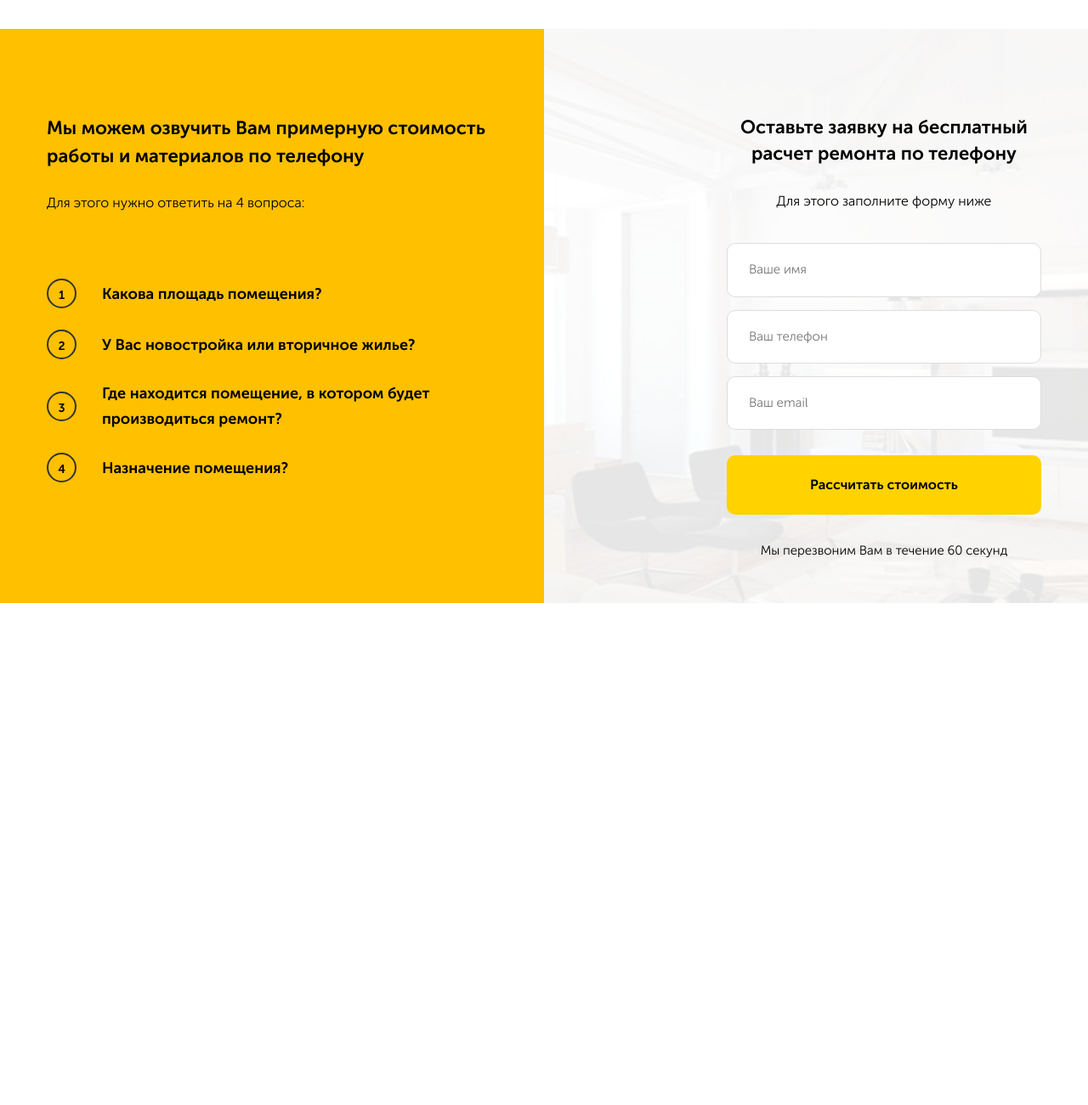
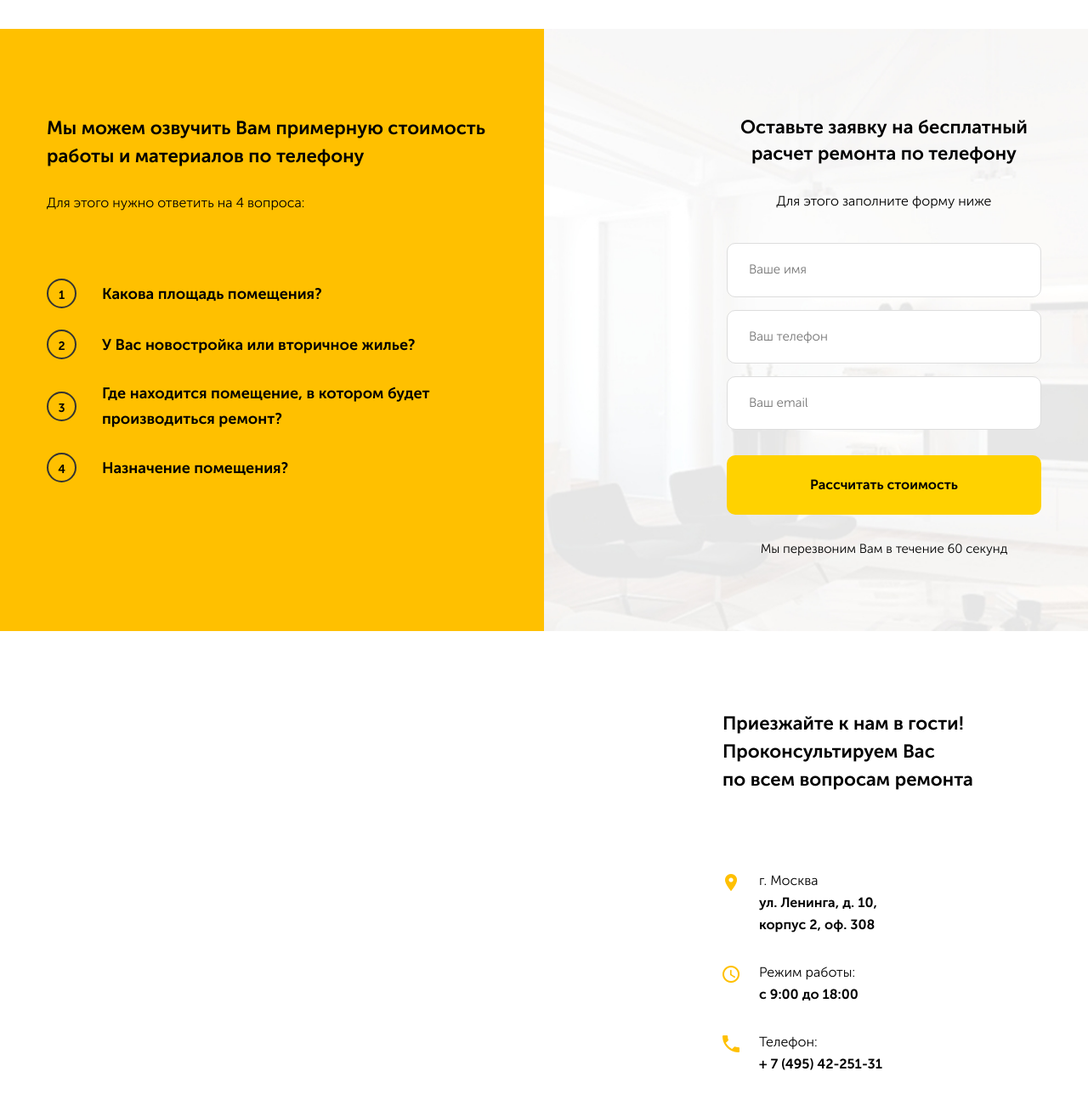
Before and after one commit to anapa96/repair, a PHP site: page / in a window 1280 px wide. Shown: the part 3763-5064 px from the top of the page at 85% size. Before the commit the page ends 4473 px from the top, so only its background shows below. Run offline with PHP 8.4, Linux system fonts and the light colour scheme.

Commit message:
сверстана и адаптированна секция футер. Исправленны сообщения об ошибках в формах

```diff
--- a/src/css/style.css
+++ b/src/css/style.css
@@ -880,6 +888,7 @@
   background-size: 50%, contain;
   background-repeat: repeat-y, no-repeat;
   padding-top: 78px;
+  padding-bottom: 85px;
 }
 
 .brif-block {
@@ -912,7 +921,7 @@
   width: 100%;
   max-width: 370px;
   margin-top: 15px;
-  margin-bottom: 30px;
+  margin-bottom: 28px;
 }
 
 .interview {
@@ -1084,6 +1093,121 @@
     margin: auto;
     font-size: 14px;
     line-height: 24px;
+  }
+}
+
+/*Стили для footer*/
+.footer {
+  position: relative;
+}
+
+.map {
+  position: absolute;
+  left: 0;
+  top: 0;
+  width: 50%;
+}
+
+.contacts {
+  -ms-flex-preferred-size: 50%;
+      flex-basis: 50%;
+  padding-top: 70px;
+  padding-left: 210px;
+}
+
+.contacts__title {
+  font-family: 'Museo Sans Bold', sans-serif;
+  font-weight: 700;
+  font-size: 22px;
+  margin-bottom: 95px;
+  line-height: 33px;
+}
+
+.contacts-block {
+  display: -webkit-box;
+  display: -ms-flexbox;
+  display: flex;
+  -webkit-box-pack: end;
+      -ms-flex-pack: end;
+          justify-content: flex-end;
+}
+
+.contacts-list {
+  padding: 0;
+  list-style-type: none;
+}
+
+.contacts-list__item {
+  display: -webkit-box;
+  display: -ms-flexbox;
+  display: flex;
+  -webkit-box-align: start;
+      -ms-flex-align: start;
+          align-items: flex-start;
+  margin-bottom: 35px;
+}
+
+.contacts-list__text {
+  width: 150px;
+  font-size: 16px;
+  line-height: 26px;
+  margin-top: -5px;
+}
+
+.contacts-list__text_bold {
+  font-family: 'Museo Sans Bold', sans-serif;
+  font-weight: 700;
+}
+
+.contacts-list__link {
+  font-family: 'Museo Sans Bold', sans-serif;
+  font-weight: 700;
+  text-decoration: none;
+  color: black;
+}
+
+.contacts-list__icon {
+  width: 20px;
+  height: 20px;
+  text-align: center;
+  line-height: 20px;
+  margin-right: 23px;
+}
+
+@media (max-width: 1200px) {
+  .contacts {
+    padding-left: 30px;
+  }
+}
+
+@media (max-width: 768px) {
+  .footer {
+    display: -webkit-box;
+    display: -ms-flexbox;
+    display: flex;
+    -webkit-box-orient: vertical;
+    -webkit-box-direction: reverse;
+        -ms-flex-direction: column-reverse;
+            flex-direction: column-reverse;
+  }
+  .map {
+    position: static;
+    width: 100%;
+    margin-top: 20px;
+  }
+  .contacts {
+    -ms-flex-preferred-size: 100%;
+        flex-basis: 100%;
+    padding-top: 70px;
+    padding-left: 0;
+  }
+  .contacts__title {
+    font-size: 18px;
+    line-height: 1.2;
+    margin-bottom: 39px;
+  }
+  .contacts-list__icon {
+    margin-right: 10px;
   }
 }
 
--- a/src/index.html
+++ b/src/index.html
@@ -394,6 +394,45 @@
     <!-- /.container -->
   </section>
   <!-- /.section brif -->
+  <div class="footer">
+    <div class="map" id="map">
+      <script type="text/javascript" charset="utf-8" async src="https://api-maps.yandex.ru/services/constructor/1.0/js/?um=constructor%3A91ae155c841887e8151024a725fd490265d3400c846ae2408aca1478aad6699b&amp;width=100%25&amp;height=650&amp;lang=ru_RU&amp;scroll=false"></script>
+    </div>
+    <!-- /.map -->
+    <div class="container">
+      <div class="contacts-block">
+        <div class="contacts">
+          <h3 class="contacts__title">Приезжайте к нам в гости! Проконсультируем Вас<br> по всем вопросам ремонта</h3>
+        <ul class="contacts-list">
+          <li class="contacts-list__item">
+            <span class="contacts-list__icon">
+              <img src="img/footer/map-placeholder.png">
+            </span>
+            <span class="contacts-list__text">г. Москва<br><span class="contacts-list__text_bold">ул. Ленинга, д. 10, корпус 2, оф. 308</span></span>
+          </li>
+          <li class="contacts-list__item">
+            <span class="contacts-list__icon">
+              <img src="img/footer/clock-with-white-face.png">
+            </span>
+            <span class="contacts-list__text">Режим работы:<br><span class="contacts-list__text_bold">с 9:00 до 18:00</span></span>
+          </li>
+          <li class="contacts-list__item">
+            <span class="contacts-list__icon">
+              <img src="img/footer/phone-call-button.png">
+            </span>
+            <span class="contacts-list__text"> Телефон:<br>
+              <a href="tel:+7(495)42-251-31" class="contacts-list__link">+ 7 (495) 42-251-31</a>
+            </span>
+          </li>
+        </ul>
+        </div>
+        <!-- /.contacts -->
+      </div>
+      <!-- /.contacts-block -->
+    </div>
+    <!-- /.container -->
+  </div>
+  <!-- /.footer section -->
 
   <!--Подключение модального окна через JS-->
   <!-- <script src=js/main.js> </script>--->
--- a/src/sass/blocks/_brif.sass
+++ b/src/sass/blocks/_brif.sass
@@ -4,6 +4,7 @@
   background-size: 50%, contain
   background-repeat: repeat-y, no-repeat
   padding-top: 78px
+  padding-bottom: 85px
   &-block
     display: flex
   &__interview
@@ -22,7 +23,7 @@
     width: 100%
     max-width: 370px
     margin-top: 15px
-    margin-bottom: 30px
+    margin-bottom: 28px
 .interview
   padding-right: 50px
   &__title
--- /dev/null
+++ b/src/sass/blocks/_footer.sass
@@ -0,0 +1,66 @@
+.footer
+  position: relative
+.map
+  position: absolute
+  left: 0
+  top: 0
+  width: 50%
+.contacts
+  flex-basis: 50%
+  padding-top: 70px
+  padding-left: 210px
+  &__title
+    +bold
+    font-size: 22px
+    margin-bottom: 95px
+    line-height: 33px
+  &-block
+    display: flex
+    justify-content: flex-end
+  &-list
+    padding: 0
+    list-style-type: none
+    &__item
+      display: flex
+      align-items: flex-start
+      margin-bottom: 35px
+    &__text
+      width: 150px
+      font-size: 16px
+      line-height: 26px
+      margin-top: -5px
+      &_bold
+        +bold
+    &__link
+      +bold
+      text-decoration: none
+      color: black
+    &__icon
+      width: 20px
+      height: 20px
+      text-align: center
+      line-height: 20px
+      margin-right: 23px
+@media (max-width: 1200px)
+  .contacts
+    padding-left: 30px
+
+@media (max-width: 768px)
+  .footer
+    display: flex
+    flex-direction: column-reverse
+  .map
+    position: static
+    width: 100%
+    margin-top: 20px
+  .contacts
+    flex-basis: 100%
+    padding-top: 70px
+    padding-left: 0
+    &__title
+       font-size: 18px
+       line-height: 1.2
+       margin-bottom: 39px
+    &-list
+      &__icon
+        margin-right: 10px
--- a/src/sass/blocks/_interface.sass
+++ b/src/sass/blocks/_interface.sass
@@ -63,9 +63,9 @@
   border: 1px solid red
 div
   &.invalid
-    margin-top: -10px
-    margin-bottom: 15px
+    margin-top: -15px
     +bold
+    color: red
     text-align: center
 
 
@@ -84,6 +84,11 @@
     &-top
       padding: 5px
       max-width: 9%
+  div
+    &.invalid
+      margin-top: -10px
+      font-size: 10px
+      height: 15px
 @media (max-width: 320px)
   .container
     max-width: 280px
@@ -93,7 +98,6 @@
     &-top
       padding: 5px
       max-width: 9%
-
   .section
     padding: 30px 0
     &-title
--- a/src/sass/blocks/_offer.sass
+++ b/src/sass/blocks/_offer.sass
@@ -58,17 +58,14 @@
       +bold
 input.invalid-offer
   border: 1px solid red
-  margin-bottom: 55px
 div
   &.invalid-offer
     width: 100%
-    height: 40px
-    padding-bottom: 10px
+    position: absolute
     +bold
     text-align: center
-    position: absolute
-    bottom: 10px
-    left: 2px
+    color: red
+    bottom: 0
 
 @media (max-width: 1200px)
   .offer
@@ -81,6 +78,9 @@
     &-feedback
       padding: 0
       font-size: 15px
+  div
+  &.invalid-offer
+    font-size: 10px
 @media (max-width: 768px)
   .offer
     background: #fff
@@ -106,3 +106,6 @@
       &__text
         &:first-child
           margin-bottom: 6px
+  div
+  &.invalid-offer
+    font-size: 10px
--- a/src/sass/blocks/style.sass
+++ b/src/sass/blocks/style.sass
@@ -14,6 +14,8 @@
 @import 'steps'
 /*Стили блока бриф*/
 @import 'brif'
+/*Стили для footer*/
+@import 'footer'
 /*Стили модального окна*/
 @import 'modal'
 /*Стили анимации*/
```
Also changed, not shown: other parts of src/css/style.css (+16 -8 lines), src/img/footer/clock-with-white-face.png (added), src/img/footer/map-placeholder.png (added), src/img/footer/phone-call-button.png (added), 1 other file.
